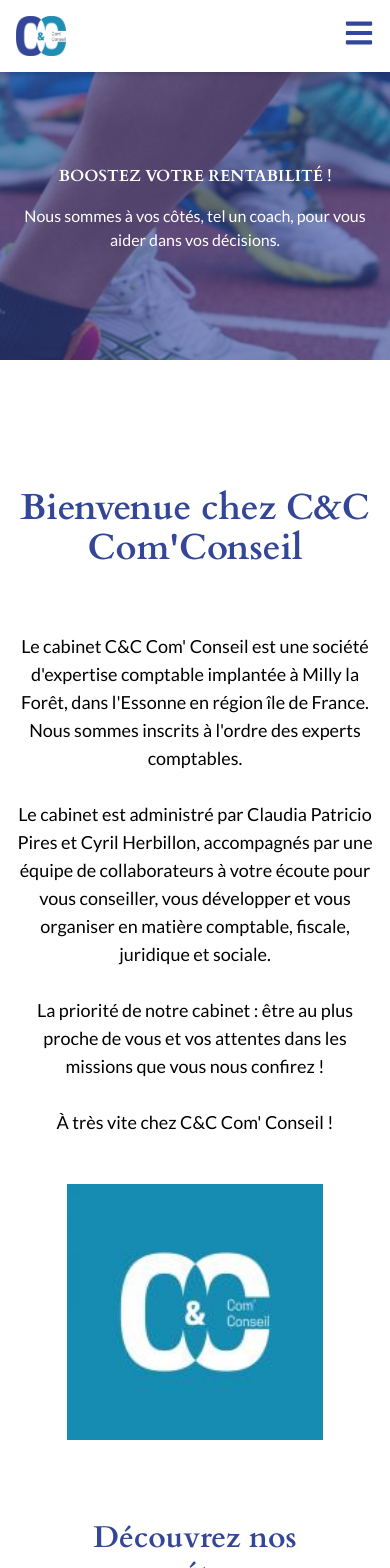
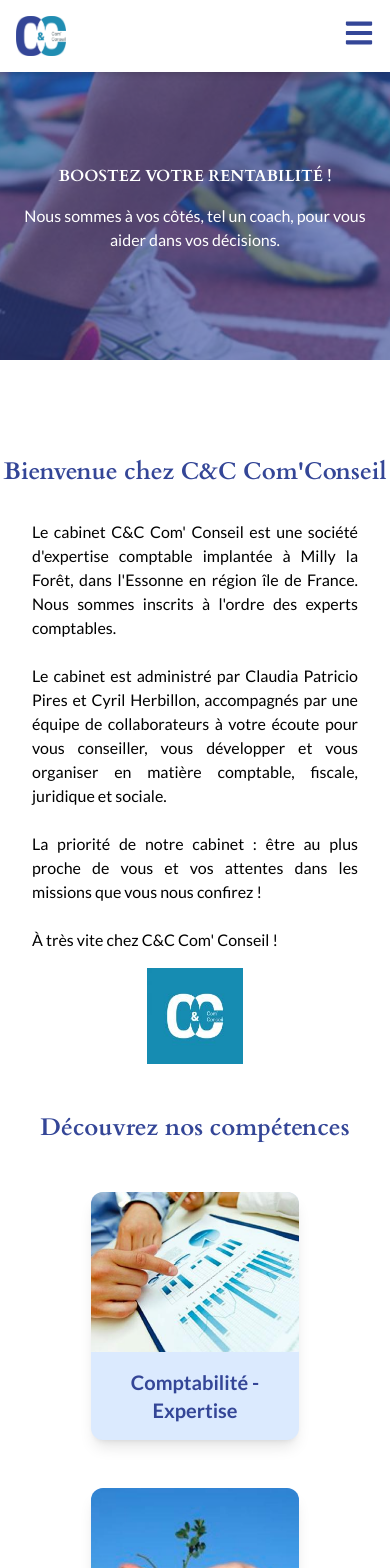
Before and after one commit to AntoineWtz/com-conseil, a React (Create React App) app: page / in a window 390 px wide. Shown: the top 1568 px of the page. Built offline with nearby package versions, Linux system fonts and the light colour scheme.

Commit message:
home mobile

```diff
--- a/src/pages/Home.tsx
+++ b/src/pages/Home.tsx
@@ -30,18 +30,18 @@
     return (
         <MainLayout>
             <Carousel />
-            <section className="mt-8 mb-8 px-4 flex flex-col items-center">
-                <h2 className="text-4xl font-cardo text-[#344697] font-bold mb-4 text-center">Bienvenue chez C&C Com'Conseil</h2>
-                <div className="flex flex-col lg:flex-row justify-evenly items-center mb-8">
-                    <p className="mt-12 text-lg lg:w-1/2 text-center lg:text-left">
+            <section className="lg:mt-8 mb-8 flex flex-col items-center">
+                <h2 className="text-2xl lg:text-4xl font-cardo text-[#344697] font-bold text-center">Bienvenue chez C&C Com'Conseil</h2>
+                <div className="flex flex-col lg:flex-row justify-evenly items-center m-8">
+                    <p className="lg:mt-12 lg:text-lg lg:w-1/2 text-justify lg:text-center lg:text-left">
                         Le cabinet C&C Com' Conseil est une société d'expertise comptable implantée à Milly la Forêt, dans l'Essonne en région île de France. Nous sommes inscrits à l'ordre des experts comptables.<br /><br />
                         Le cabinet est administré par Claudia Patricio Pires et Cyril Herbillon, accompagnés par une équipe de collaborateurs à votre écoute pour vous conseiller, vous développer et vous organiser en matière comptable, fiscale, juridique et sociale.<br /><br />
                         La priorité de notre cabinet : être au plus proche de vous et vos attentes dans les missions que vous nous confirez !<br /><br />
                         À très vite chez C&C Com' Conseil !
                     </p>
-                    <img src={logo2} alt="Com Conseil" className="h-64 m-12" />
+                    <img src={logo2} alt="Com Conseil" className="lg:h-64 m-4 h-24" />
                 </div>
-                <h3 className="text-3xl font-cardo text-[#344697] font-bold mb-4 text-center">Découvrez nos compétences</h3>
+                <h3 className="text-2xl lg:text-3xl font-cardo text-[#344697] font-bold mb-4 text-center">Découvrez nos compétences</h3>
                 <div className="flex flex-wrap justify-center gap-4 p-4">
                     {loadingSkills ? (
                         <p>Chargement des compétences...</p>
@@ -56,7 +56,7 @@
                         ))
                     )}
                 </div>
-                <h3 className="text-3xl font-cardo text-[#344697] font-bold mb-8 mt-8 text-center">Les actualités C&C</h3>
+                <h3 className="text-3xl font-cardo text-[#344697] font-bold mb-8 mt-12 text-center">Les actualités C&C</h3>
                 <div className="flex flex-wrap justify-center gap-4">
                     {loadingArticles ? (
                         <p>Chargement des articles...</p>
@@ -71,8 +71,10 @@
                         ))
                     )}
                 </div>
-                <h3 className="text-3xl font-cardo text-[#344697] font-bold mb-4 mt-8 text-center">Nous contacter</h3>
-                <ContactForm />
+                <h3 className="text-2xl lg:text-3xl font-cardo text-[#344697] font-bold mt-20 text-center">Nous contacter</h3>
+                <div className='m-4'>
+                    <ContactForm />
+                </div>
             </section>
         </MainLayout>
     );
```
